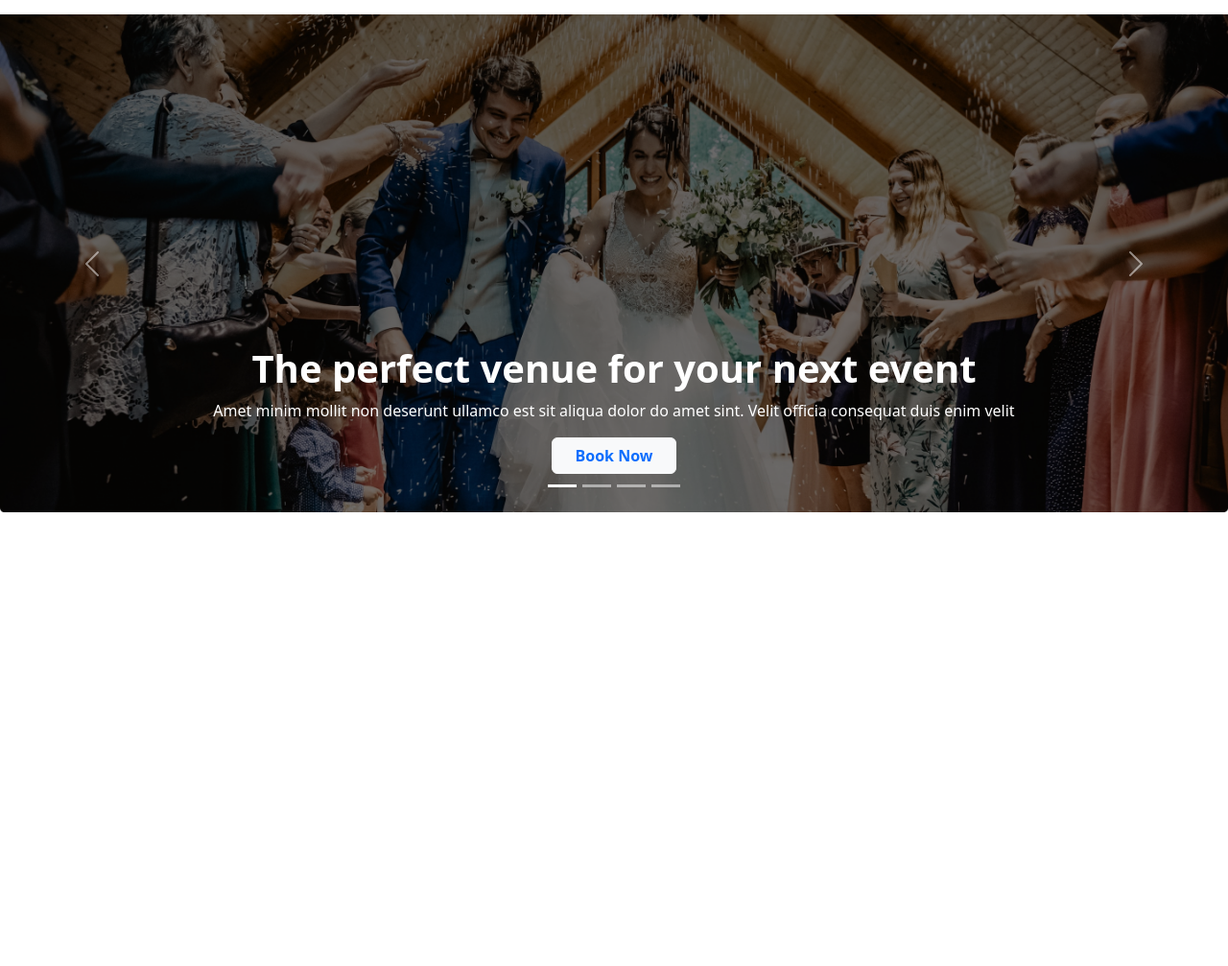
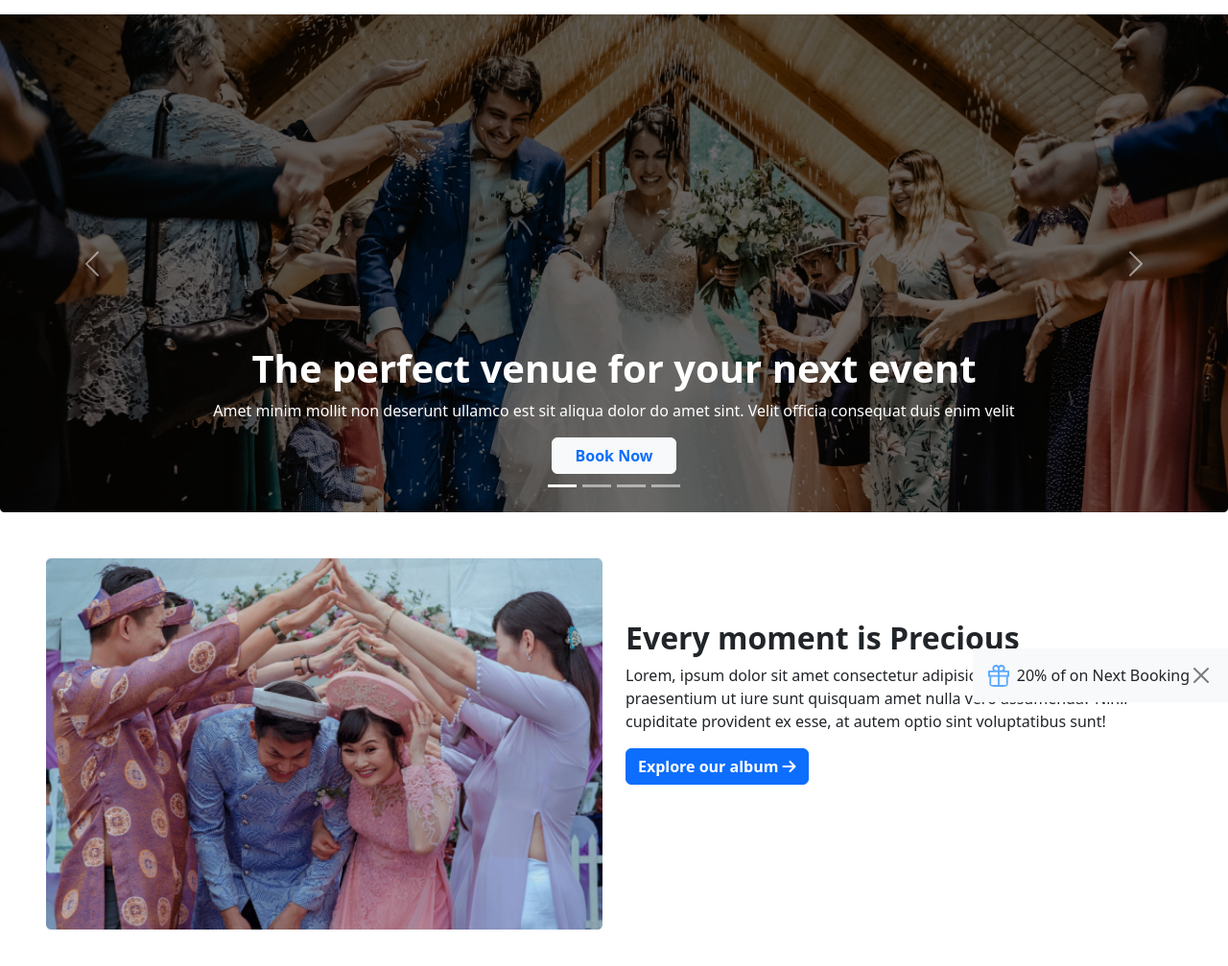
Before and after one commit to mohi14/abacus-convention, a plain HTML site: page index.html in a window 1280 px wide. Shown: the part 85-1092 px from the top of the page at 96% size. Before the commit the page ends 800 px from the top, so only its background shows below. Drawn offline with nearby package versions, Linux system fonts and the light colour scheme.

Commit message:
moment section added

```diff
--- a/index.html
+++ b/index.html
@@ -7,7 +7,10 @@
     <meta name="viewport" content="width=device-width, initial-scale=1.0">
     <title>Avacus</title>
     <link rel="stylesheet" href="https://cdn.jsdelivr.net/npm/bootstrap@5.2.0/dist/css/bootstrap.min.css">
+    <!-- custom css -->
     <link rel="stylesheet" href="style.css">
+    <!-- font awsome -->
+    <script src="https://kit.fontawesome.com/b882eb77fc.js" crossorigin="anonymous"></script>
 </head>
 
 <body>
@@ -52,7 +55,7 @@
             <div class="carousel-inner">
                 <div class="carousel-item active" data-bs-interval="10000">
                     <img src="images/banner.png" class="d-block w-100" alt="...">
-                    <div class="carousel-caption">
+                    <div class="carousel-caption d-flex flex-column justify-content-center align-items-center">
                         <h1 class="fw-bold">The perfect venue for your
 
                             next event</h1>
@@ -64,7 +67,7 @@
                 <div class="carousel-item" data-bs-interval="2000">
                     <img src="images/banner.png" class="d-block w-100" alt="..." style=" height: 80vh;
                     object-fit: cover;">
-                    <div class="carousel-caption">
+                    <div class="carousel-caption d-flex flex-column justify-content-center align-items-center">
                         <h1 class="fw-bold">The perfect venue for your
 
                             next event</h1>
@@ -75,7 +78,7 @@
                 </div>
                 <div class="carousel-item" data-bs-interval="2000">
                     <img src="images/banner.png" class="d-block w-100" alt="...">
-                    <div class="carousel-caption">
+                    <div class="carousel-caption d-flex flex-column justify-content-center align-items-center">
                         <h1 class="fw-bold">The perfect venue for your
 
                             next event</h1>
@@ -86,7 +89,7 @@
                 </div>
                 <div class="carousel-item" data-bs-interval="2000">
                     <img src="images/banner.png" class="d-block w-100" alt="...">
-                    <div class="carousel-caption">
+                    <div class="carousel-caption d-flex flex-column justify-content-center align-items-center">
                         <h1 class="fw-bold">The perfect venue for your
 
                             next event</h1>
@@ -109,7 +112,36 @@
         </div>
     </section>
     <!-- banner section end -->
-
+    <!-- moment section start -->
+    <section class="m-5">
+        <div class="row">
+            <div class="col-lg-6 col-md-6 ">
+                <img src="images/wedding.png" alt="" class="w-100">
+            </div>
+            <div class="col-lg-6 col-md-6  ">
+                <div class="d-flex flex-column  align-items-start justify-content-center" style="height: 300px;">
+                    <h2 class="fw-bold"> Every moment is Precious</h2>
+                    <p>Lorem, ipsum dolor sit amet consectetur adipisicing elit. Magni, odit praesentium ut iure sunt
+                        quisquam amet nulla vero assumenda? Nihil cupiditate provident ex esse, at autem optio sint
+                        voluptatibus sunt!</p>
+                    <a href="" class="btn btn-primary fw-bold">Explore our album <i
+                            class="fa-solid fa-arrow-right"></i></a>
+                    <!-- toast -->
+                    <div class="toast-1 position-absolute end-0 translate-middle-y p-3 bg-light" role=" alert"
+                        aria-live="assertive" aria-atomic="true">
+                        <div class="toast-header w-100">
+                            <img src="./icons/Vector.svg" class="rounded me-2 mb-0" alt="...">
+                            <span>20% of on Next Booking</span>
+                            <button type="button" class="btn-close" data-bs-dismiss="toast-1"
+                                aria-label="Close"></button>
+                        </div>
+                    </div>
+                    <!-- toast -->
+                </div>
+            </div>
+        </div>
+    </section>
+    <!-- moment section end -->
 
     <script src="	https://cdn.jsdelivr.net/npm/bootstrap@5.2.0/dist/js/bootstrap.bundle.min.js"></script>
 </body>
```
